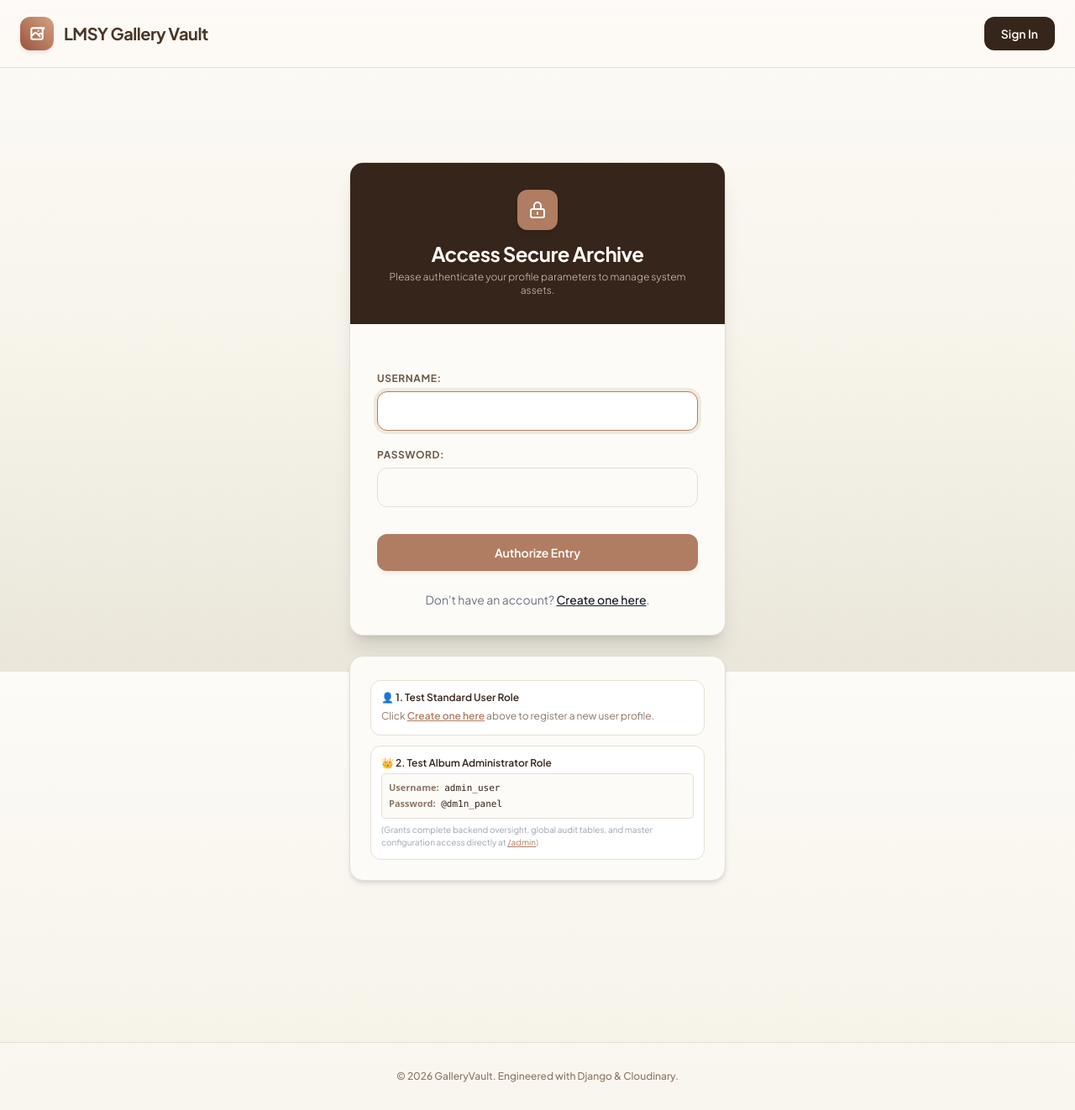
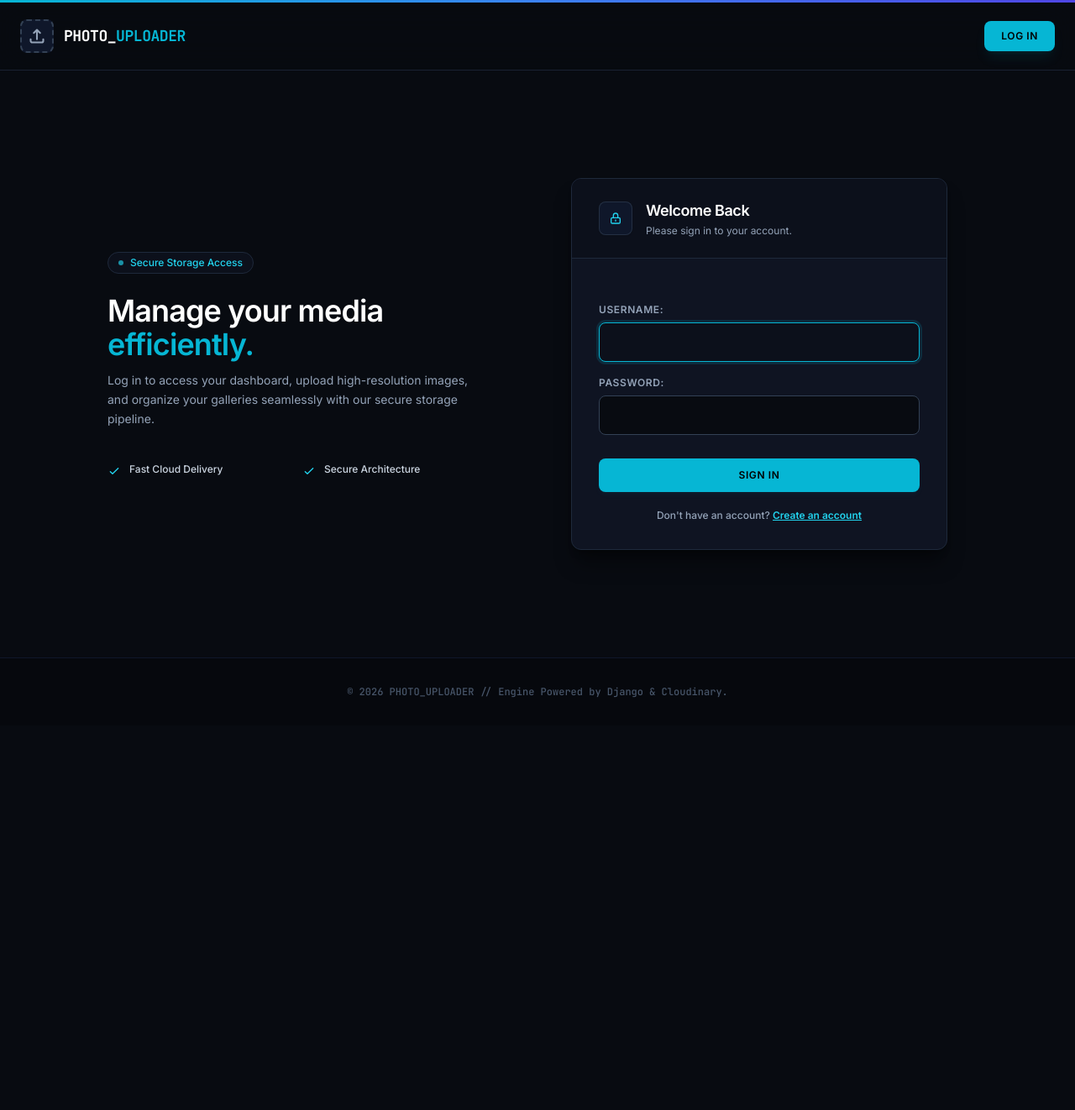
Before and after one commit to ellageanabainza-lgtm/PHOTO_UPLOADER, a Django app: page /accounts/login/ in a window 1280 px wide. Shown: the whole page at 84% size. After the commit the page ends 830 px from the top, so only its background shows below. Run offline with Django 5.2, Linux system fonts and the light colour scheme; some libraries are stand-ins or nearby versions.

Commit message:
designs to be added

```diff
--- a/albums/templates/albums/base.html
+++ b/albums/templates/albums/base.html
@@ -1,13 +1,15 @@
 <!DOCTYPE html>
-<html lang="en" class="h-full">
+<html lang="en" class="h-full bg-[#080b11]">
 <head>
     <meta charset="UTF-8">
     <meta name="viewport" content="width=device-width, initial-scale=1.0">
-    <title>GalleryVault — Curated Media</title>
+    <title>PHOTO_UPLOADER</title>
     <script src="https://cdn.tailwindcss.com"></script>
-    <link href="https://fonts.googleapis.com/css2?family=Plus+Jakarta+Sans:wght@300;400;500;600;700&display=swap" rel="stylesheet">
+    <link href="https://fonts.googleapis.com/css2?family=JetBrains+Mono:wght@500;700&family=Inter:wght@300;400;500;600&display=swap" rel="stylesheet">
+
     <style>
-        body { font-family: 'Plus Jakarta Sans', sans-serif; }
+        body { font-family: 'Inter', sans-serif; }
+        .font-mono-brand { font-family: 'JetBrains Mono', monospace; }
     </style>
 
     {% if not user.is_authenticated and request.path != '/accounts/login/' and request.path != '/signup/' %}
@@ -15,37 +17,44 @@
             window.location.href = "{% url 'login' %}";
         </script>
     {% endif %}
+
 </head>
-<body class="bg-gradient-to-b from-[#fdfbf7] via-[#f7f4eb] to-[#eae6da] flex flex-col min-h-full selection:bg-[#c2997e] selection:text-white">
+<body class="bg-[#080b11] text-slate-200 flex flex-col min-h-full selection:bg-cyan-500 selection:text-black">
 
-    <nav class="sticky top-0 z-50 bg-[#fdfbf7]/80 backdrop-blur-md border-b border-[#e6dfd3] transition-all duration-300">
+    <div class="h-[3px] w-full bg-gradient-to-r from-cyan-500 via-blue-500 to-indigo-600"></div>
+
+    <nav class="sticky top-0 z-50 bg-[#080b11]/70 backdrop-blur-xl border-b border-slate-800/80 transition-all duration-300">
         <div class="max-w-7xl mx-auto px-6 h-20 flex justify-between items-center">
 
             <a href="/" class="flex items-center space-x-3 group">
-                <div class="w-10 h-10 bg-gradient-to-tr from-[#9c523c] to-[#d4a383] rounded-xl flex items-center justify-center shadow-md shadow-[#9c523c]/10 group-hover:scale-105 transition-transform duration-300">
-                    <svg class="w-5 h-5 text-white" fill="none" stroke="currentColor" viewBox="0 0 24 24"><path stroke-linecap="round" stroke-linejoin="round" stroke-width="2.5" d="M4 16l4.586-4.586a2 2 0 012.828 0L16 16m-2-2l1.586-1.586a2 2 0 012.828 0L20 14m-6-6h.01M6 20h12a2 2 0 002-2V6a2 2 0 002-2H6a2 2 0 00-2 2v12a2 2 0 002 2z"></path></svg>
+                <div class="w-10 h-10 bg-slate-900 border-2 border-dashed border-slate-700 rounded-lg flex items-center justify-center transition-all duration-300 group-hover:border-cyan-500 group-hover:bg-cyan-950/20">
+                    <svg class="w-5 h-5 text-slate-400 group-hover:text-cyan-400 transition-colors duration-300" fill="none" stroke="currentColor" stroke-width="2.5" viewBox="0 0 24 24">
+                        <path stroke-linecap="round" stroke-linejoin="round" d="M3 16.5v2.25A2.25 2.25 0 005.25 21h13.5A2.25 2.25 0 0021 18.75V16.5m-13.5-9L12 3m0 0l4.5 4.5M12 3v13.5" />
+                    </svg>
                 </div>
-                <span class="text-xl font-bold text-[#4a3728] tracking-tight">LMSY Gallery Vault</span>
+                <span class="font-mono-brand text-lg font-bold tracking-tight text-white group-hover:text-cyan-400 transition-colors duration-200">
+                    PHOTO_<span class="text-cyan-500 group-hover:text-white transition-colors duration-200">UPLOADER</span>
+                </span>
             </a>
 
             <div class="flex items-center space-x-6">
                 {% if user.is_authenticated %}
-                    <div class="flex items-center space-x-3 bg-[#f3ede0] border border-[#dfd6c4] rounded-full py-1.5 pl-3 pr-4 shadow-sm">
-                        <div class="w-7 h-7 rounded-full bg-[#6e473b] text-[#fdfbf7] flex items-center justify-center text-xs font-bold uppercase">
+                    <div class="flex items-center space-x-3 bg-slate-900 border border-slate-800 rounded-lg py-1.5 pl-2.5 pr-4 shadow-sm">
+                        <div class="w-7 h-7 rounded bg-cyan-950 border border-cyan-800 text-cyan-400 flex items-center justify-center text-xs font-mono font-bold uppercase">
                             {{ user.username|slice:":2" }}
                         </div>
-                        <span class="text-sm font-medium text-[#5c4636]">Hi, {{ user.username }}</span>
+                        <span class="text-xs font-medium text-slate-400 font-mono-brand">user: <span class="text-slate-200 font-bold">{{ user.username }}</span></span>
                     </div>
 
                     <form action="{% url 'logout' %}" method="post" class="inline">
                         {% csrf_token %}
-                        <button type="submit" class="text-sm font-semibold text-[#8c7665] hover:text-[#9c523c] transition-colors duration-200">
-                            Sign Out
+                        <button type="submit" class="text-xs font-semibold text-slate-400 hover:text-cyan-400 transition-colors duration-200 uppercase tracking-wider">
+                            Exit System
                         </button>
                     </form>
                 {% else %}
-                    <a href="{% url 'login' %}" class="bg-[#36251b] hover:bg-[#4a3427] text-[#fdfbf7] text-sm font-semibold px-5 py-2.5 rounded-xl transition-all duration-200 hover:-translate-y-0.5">
-                        Sign In
+                    <a href="{% url 'login' %}" class="bg-cyan-500 hover:bg-cyan-400 text-black text-xs font-bold uppercase tracking-wider px-5 py-2.5 rounded-lg transition-all duration-200 shadow-lg shadow-cyan-500/10 hover:shadow-cyan-500/20">
+                        Log In
                     </a>
                 {% endif %}
             </div>
@@ -57,8 +66,8 @@
         {% endblock %}
     </main>
 
-    <footer class="mt-20 py-8 text-center text-xs font-medium text-[#8c7665] border-t border-[#e6dfd3] bg-[#fdfbf7]/50 backdrop-blur-sm flex-shrink-0">
-        &copy; 2026 GalleryVault. Engineered with Django & Cloudinary.
+    <footer class="py-8 text-center text-xs font-mono-brand font-medium text-slate-600 border-t border-slate-900 bg-[#06080d] flex-shrink-0">
+        &copy; 2026 PHOTO_UPLOADER // Engine Powered by Django & Cloudinary.
     </footer>
 
 </body>
--- a/albums/templates/registration/login.html
+++ b/albums/templates/registration/login.html
@@ -1,98 +1,112 @@
 {% extends 'albums/base.html' %}
 
 {% block content %}
-<div class="max-w-md mx-auto my-16 space-y-6">
-    <div class="bg-[#fdfbf7] border border-[#e6dfd3] rounded-2xl shadow-xl overflow-hidden">
+<div class="max-w-5xl mx-auto my-12 lg:my-20 grid grid-cols-1 lg:grid-cols-12 gap-12 lg:gap-8 items-center">
 
-        <div class="bg-[#36251b] px-8 py-8 text-center text-[#fdfbf7]">
-            <div class="w-12 h-12 bg-[#b07d62] rounded-xl flex items-center justify-center mx-auto mb-3 shadow-md">
-                <svg class="w-6 h-6 text-[#fdfbf7]" fill="none" stroke="currentColor" viewBox="0 0 24 24">
-                    <path stroke-linecap="round" stroke-linejoin="round" stroke-width="2" d="M12 15v2m-6 4h12a2 2 0 002-2v-6a2 2 0 00-2-2H6a2 2 0 00-2 2v6a2 2 0 002 2zm10-10V7a4 4 0 00-8 0v4h8z"></path>
+    <div class="lg:col-span-6 space-y-6 text-center lg:text-left">
+        <div class="inline-flex items-center space-x-2 px-3 py-1 rounded-full border border-slate-800 bg-[#0c101b] text-xs font-medium text-cyan-400">
+            <span class="w-1.5 h-1.5 rounded-full bg-cyan-400 animate-pulse"></span>
+            <span>Secure Storage Access</span>
+        </div>
+
+        <div class="space-y-3">
+            <h1 class="text-3xl lg:text-4xl font-bold tracking-tight text-white">
+                Manage your media <br class="hidden lg:inline" />
+                <span class="text-cyan-500">efficiently.</span>
+            </h1>
+            <p class="text-slate-400 text-sm max-w-md mx-auto lg:mx-0 leading-relaxed">
+                Log in to access your dashboard, upload high-resolution images, and organize your galleries seamlessly with our secure storage pipeline.
+            </p>
+        </div>
+
+        <div class="hidden sm:grid grid-cols-2 gap-4 max-w-md mx-auto lg:mx-0 pt-4 text-left">
+            <div class="flex items-start space-x-2.5">
+                <svg class="w-4 h-4 text-cyan-400 mt-0.5 flex-shrink-0" fill="none" stroke="currentColor" stroke-width="2" viewBox="0 0 24 24">
+                    <path stroke-linecap="round" stroke-linejoin="round" d="M5 13l4 4L19 7"></path>
+                </svg>
+                <span class="text-xs font-medium text-slate-300">Fast Cloud Delivery</span>
+            </div>
+            <div class="flex items-start space-x-2.5">
+                <svg class="w-4 h-4 text-cyan-400 mt-0.5 flex-shrink-0" fill="none" stroke="currentColor" stroke-width="2" viewBox="0 0 24 24">
+                    <path stroke-linecap="round" stroke-linejoin="round" d="M5 13l4 4L19 7"></path>
+                </svg>
+                <span class="text-xs font-medium text-slate-300">Secure Architecture</span>
+            </div>
+        </div>
+    </div>
+
+    <div class="lg:col-span-6 max-w-md w-full mx-auto">
+        <div class="bg-[#0f1422] border border-slate-800 rounded-xl overflow-hidden shadow-xl shadow-black/40">
+
+            <div class="border-b border-slate-800 bg-[#0c101b] px-8 py-6 text-center lg:text-left flex items-center space-x-4">
+                <div class="w-10 h-10 bg-slate-900 border border-slate-700/60 rounded-lg flex items-center justify-center text-cyan-400 shadow-sm hidden sm:flex">
+                    <svg class="w-4 h-4" fill="none" stroke="currentColor" stroke-width="2" viewBox="0 0 24 24">
+                        <path stroke-linecap="round" stroke-linejoin="round" d="M12 15v2m-6 4h12a2 2 0 002-2v-6a2 2 0 00-2-2H6a2 2 0 00-2 2v6a2 2 0 002 2zm10-10V7a4 4 0 00-8 0v4h8z"></path>
                     </svg>
                 </div>
-            <h2 class="text-2xl font-bold tracking-tight">Access Secure Archive</h2>
-            <p class="text-[#cfc4b2] text-xs font-light mt-1">Please authenticate your profile parameters to manage system assets.</p>
+                <div>
+                    <h2 class="text-lg font-semibold tracking-tight text-white">Welcome Back</h2>
+                    <p class="text-slate-400 text-xs mt-0.5">Please sign in to your account.</p>
+                </div>
             </div>
 
-        <form method="post" class="p-8 space-y-6">
+            <form method="post" class="p-8 space-y-5">
                 {% csrf_token %}
 
                 {% if form.errors %}
-                <div class="bg-[#9c523c]/10 border border-[#9c523c]/30 text-[#9c523c] px-4 py-3 rounded-xl text-xs font-medium">
-                    Credentials invalid. Please verify username and secret tokens.
+                    <div class="bg-rose-950/30 border border-rose-800/50 text-rose-400 px-4 py-3 rounded-lg text-xs font-medium">
+                        Invalid username or password. Please try again.
                     </div>
                 {% endif %}
 
-            <div class="space-y-5 form-custom-styles">
+                <div class="space-y-4 form-custom-styles">
                     {{ form.as_p }}
                 </div>
 
                 <div class="pt-2">
-                <button type="submit" class="w-full bg-[#b07d62] hover:bg-[#9c6a50] text-white text-sm font-semibold py-3 rounded-xl shadow-md shadow-[#b07d62]/10 transition-all duration-150 hover:-translate-y-0.5">
-                    Authorize Entry
+                    <button type="submit" class="w-full bg-cyan-500 hover:bg-cyan-400 text-black text-xs font-bold uppercase tracking-wider py-3 rounded-lg transition-all duration-150 shadow-md shadow-cyan-500/5 hover:shadow-cyan-500/20">
+                        Sign In
                     </button>
-                <p class="text-sm text-center text-gray-500 mt-6">
-                    Don't have an account? <a href="{% url 'signup' %}" class="underline text-gray-900 hover:text-gray-700 font-medium">Create one here</a>.
+                    <p class="text-xs text-center text-slate-400 mt-5 font-medium">
+                        Don't have an account? <a href="{% url 'signup' %}" class="text-cyan-400 hover:text-cyan-300 transition-colors font-semibold underline">Create an account</a>
                     </p>
                 </div>
             </form>
         </div>
+    </div>
 
-    <div class="bg-[#fdfbf7] border border-[#e6dfd3] rounded-2xl p-6 text-sm text-[#6e5a4b] space-y-4 shadow-md">
-
-        <div class="space-y-3 pt-1 text-xs">
-            <div class="bg-white p-3 rounded-xl border border-[#e6dfd3] shadow-xs">
-                <span class="block font-semibold text-[#36251b] mb-1">👤 1. Test Standard User Role</span>
-                <p class="text-[#8c7665] leading-relaxed">
-                    Click <a href="{% url 'signup' %}" class="underline text-[#b07d62] font-semibold hover:text-[#9c6a50]">Create one here</a> above to register a new user profile.
-                </p>
-            </div>
-            <div class="bg-white p-3 rounded-xl border border-[#e6dfd3] shadow-xs">
-                <span class="block font-semibold text-[#36251b] mb-1">👑 2. Test Album Administrator Role</span>
-                <div class="space-y-0.5 font-mono text-[11px] bg-[#fdfbf7] p-2 rounded border border-[#e6dfd3] text-[#36251b]">
-                    <div><strong class="text-[#8c7665] font-sans">Username:</strong> admin_user</div>
-                    <div><strong class="text-[#8c7665] font-sans">Password:</strong> @dm1n_panel</div>
-                </div>
-                <span class="text-[10px] text-gray-400 block mt-1.5 leading-normal">
-                    (Grants complete backend oversight, global audit tables, and master configuration access directly at <a href="/admin" class="underline text-[#b07d62]">/admin</a>)
-                </span>
-            </div>
-        </div>
-    </div>
 </div>
 
 <style>
-    /* Keeps login element form paragraphs clean, stacked, and uniform */
     .form-custom-styles p {
         display: flex;
         flex-direction: column;
         gap: 0.375rem;
-        margin-bottom: 1.25rem;
+        margin-bottom: 1rem;
     }
     .form-custom-styles label {
         font-size: 0.75rem;
-        font-weight: 700;
+        font-weight: 600;
         text-transform: uppercase;
         letter-spacing: 0.05em;
-        color: #6e5a4b;
+        color: #94a3b8;
     }
     .form-custom-styles input {
         width: 100%;
         padding: 0.75rem 1rem;
         font-size: 0.875rem;
-        background-color: #fcfbf7;
-        border: 1px solid #e6dfd3;
-        border-radius: 0.75rem;
-        color: #36251b;
+        background-color: #080b11;
+        border: 1px solid #334155;
+        border-radius: 0.5rem;
+        color: #f1f5f9;
         transition: all 0.2s;
     }
     .form-custom-styles input:focus {
-        background-color: #ffffff;
-        border-color: #b07d62;
+        background-color: #0c101b;
+        border-color: #06b6d4;
         outline: none;
-        box-shadow: 0 0 0 4px rgba(176, 125, 98, 0.15);
+        box-shadow: 0 0 0 3px rgba(6, 182, 212, 0.15);
     }
-    /* Simple support for django default layout checkbox help texts if rendered */
     .form-custom-styles input[type="checkbox"] {
         width: auto;
         display: inline-block;
```
Also changed, not shown: albums/templates/albums/album_confirm_delete.html (+18 -15 lines), albums/templates/albums/album_form.html (+48 -30 lines), albums/templates/albums/album_list.html (+45 -27 lines), albums/templates/registration/signup.html (+27 -28 lines). Lines whose indentation alone changed are shown as unchanged.
